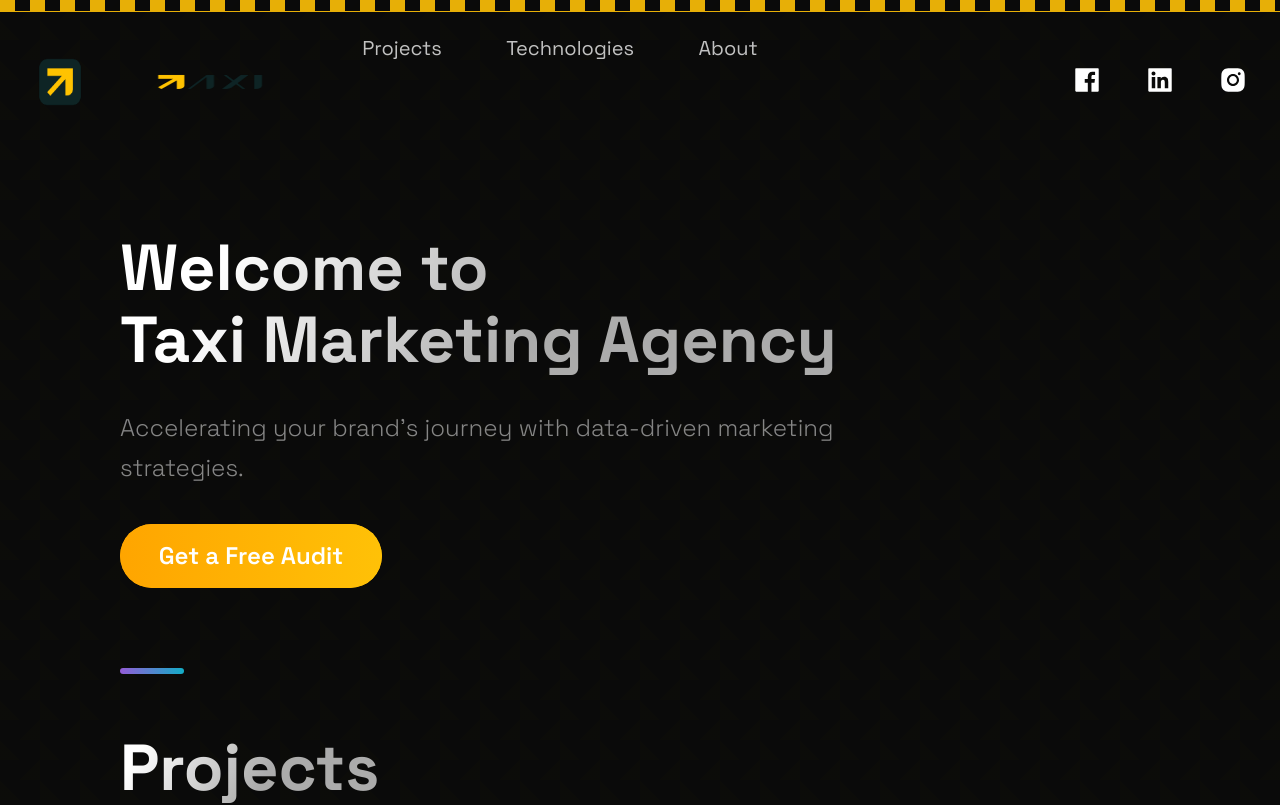
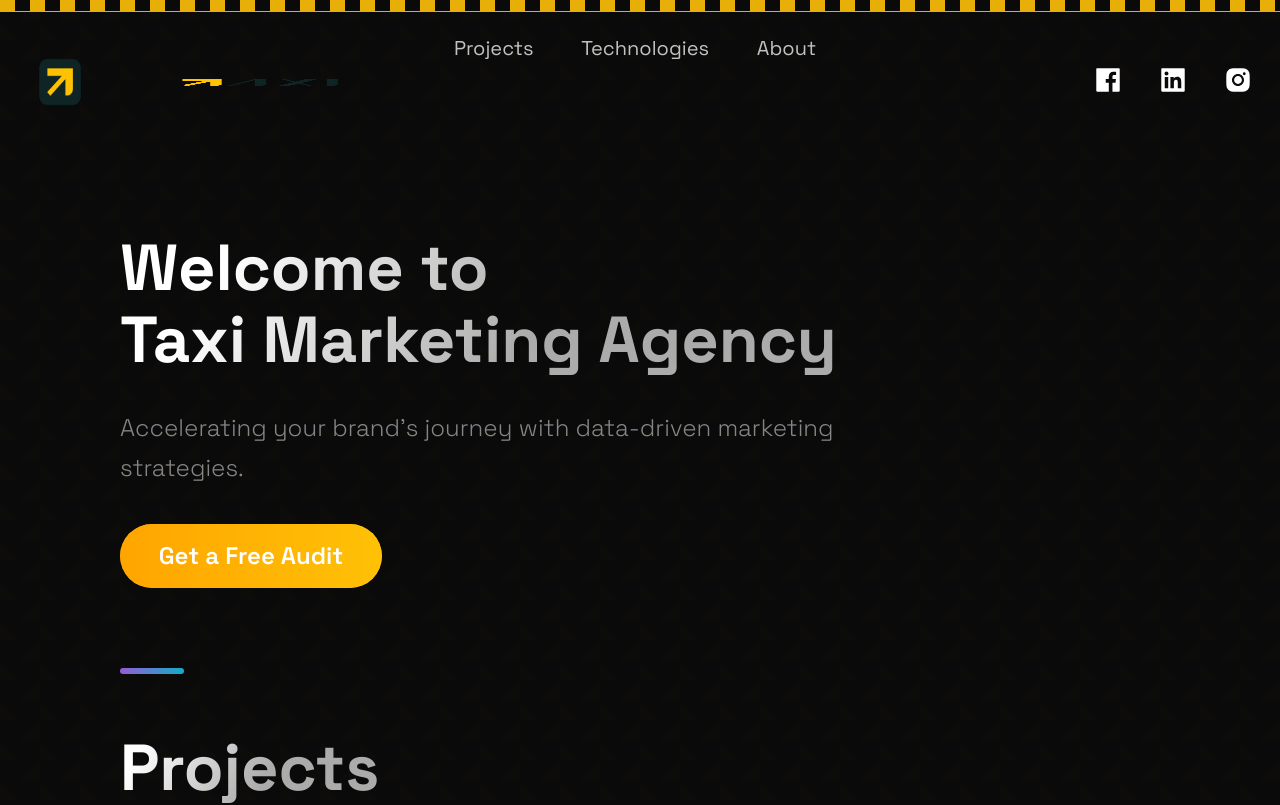
Before and after one commit to mohamedhamdy9966/frameportfolio, a Next.js app in the folder client/: page / in a window 1280 px wide. Shown: the top 805 px of the page. Built offline with nearby package versions, Linux system fonts and the light colour scheme.

Commit message:
feat: add animated Header component with GSAP and Framer Motion

```diff
--- a/client/src/components/Header/Header.js
+++ b/client/src/components/Header/Header.js
@@ -52,7 +52,7 @@ const Header = () => {
             transition={{ type: "spring", stiffness: 400 }}
           >
             <Image src={Taxi06} alt="Taxi" width={100} height={100}/>
-            <Image src={Taxi05} alt="Taxi" width={200} height={50}/>
+            <Image src={Taxi05} alt="Taxi" width={300} height={25}/>
           </motion.a>
         </Link>
       </Div1>
```
